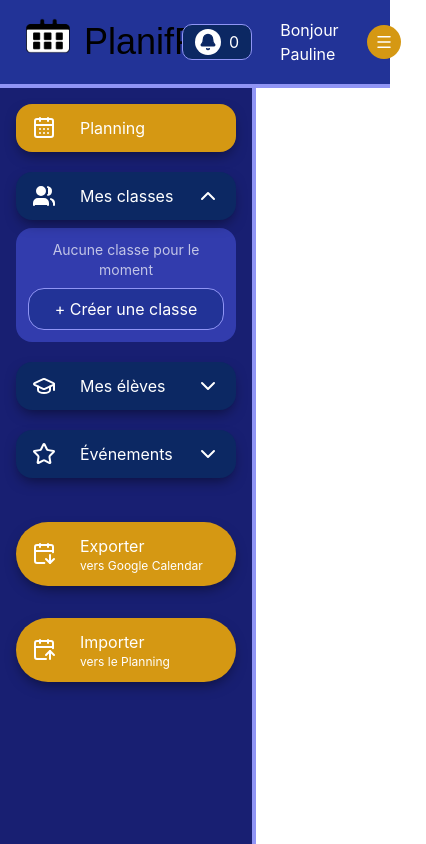
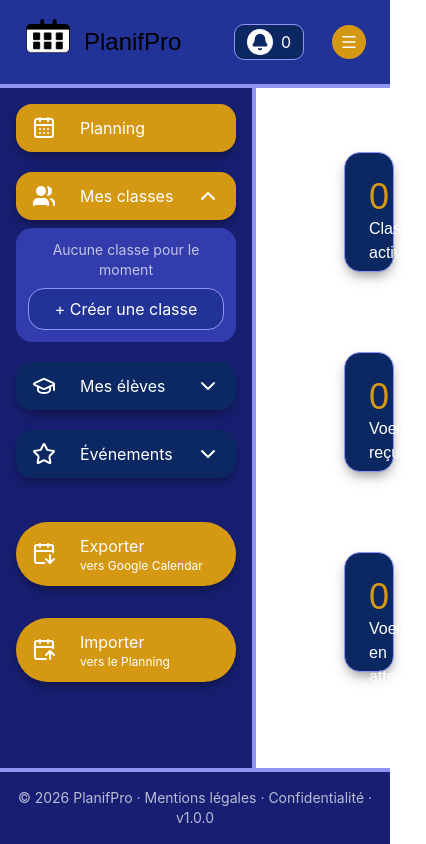
Before and after one commit to Pawnee33/PlanifPro, a React (Vite) app in the folder planifPro/frontend/: page /dashboard-prof in a window 390 px wide. Both pictures are taken after a click on the button "Mes classes". Shown: the whole page, 426 px wide, since content can reach past the window. Built offline with nearby package versions, Linux system fonts and the light colour scheme; no server answers; a web font is replaced by a local one.

Commit message:
feat: pied de page + cartes de stats + ajustements responsive

```diff
--- a/planifPro/frontend/dev-dist/sw.js
+++ b/planifPro/frontend/dev-dist/sw.js
@@ -81,7 +81,7 @@
     "revision": "3ca0b8505b4bec776b69afdba2768812"
   }, {
     "url": "index.html",
-    "revision": "0.0jb3uungk4"
+    "revision": "0.pt51s6iof5g"
   }], {});
   workbox.cleanupOutdatedCaches();
   workbox.registerRoute(new workbox.NavigationRoute(workbox.createHandlerBoundToURL("index.html"), {
--- a/planifPro/frontend/src/components/BarreLaterale.jsx
+++ b/planifPro/frontend/src/components/BarreLaterale.jsx
@@ -1,5 +1,6 @@
 import React from 'react'
 import { useState } from 'react'
+import SectionBarre from './ui/SectionBarre'
 import { Users, CalendarDays, CalendarArrowDown, CalendarArrowUp, GraduationCap, Star, ChevronDown, ChevronUp } from 'lucide-react'
 import logo from '../assets/logo.png'
 
@@ -22,65 +23,32 @@
 
                 {/* Bouton Mes classes */}
                 <div>
-                    <button
-                        onClick={() => setClassesOuvert(!classesOuvert)}
-                        className='flex items-center justify-between rounded-[16px] bg-bleu-nuit w-full px-4 py-3 text-white hover:brightness-110 transition backdrop-blur-sm shadow-[0_6px_14px_-4px_rgba(0,0,0,0.5)]'>
-                            <span className="flex items-center gap-6">
-                                <Users fill="currentColor"/>
-                                Mes classes
-                            </span>
-                            {classesOuvert ? <ChevronUp /> : <ChevronDown />}
-                    </button>
-                    {classesOuvert && (
-                        <div className="flex flex-col gap-2 bg-bleu-shadow rounded-[16px] p-3 mt-2">
-                            <p className="text-white/70 text-sm text-center">Aucune classe pour le moment</p>
-                            <button className="rounded-[16px] bg-bleu-roi px-4 py-2 border border-tracer-violet hover:scale-105 text-white">
-                                + Créer une classe
-                            </button>
-                        </div>
-                    )}
+                    <SectionBarre
+                    icone={<Users fill="currentColor" />}
+                    titre="Mes classes"
+                    messageVide="Aucune classe pour le moment"
+                    libelleBouton="+ Créer une classe"
+                    />
                 </div>
 
                 {/* Bouton Mes élèves */}
                 <div>
-                    <button
-                        onClick={() => setElevesOuvert(!elevesOuvert)}
-                        className='flex items-center justify-between rounded-[16px] bg-bleu-nuit w-full px-4 py-3 text-white hover:brightness-110 transition backdrop-blur-sm shadow-[0_6px_14px_-4px_rgba(0,0,0,0.5)]'>
-                            <span className="flex items-center gap-6">
-                                <GraduationCap />
-                                Mes élèves
-                            </span>
-                            {elevesOuvert ? <ChevronUp /> : <ChevronDown />}
-                    </button>
-                    {elevesOuvert && (
-                        <div className="flex flex-col gap-2 bg-bleu-shadow rounded-[16px] p-3 mt-2">
-                            <p className="text-white/70 text-sm text-center">Aucun élève pour le moment</p>
-                            <button className="rounded-[16px] bg-bleu-roi px-4 py-2 border border-tracer-violet hover:scale-105 text-white">
-                                + Inviter un élève
-                            </button>
-                        </div>
-                    )}
+                    <SectionBarre
+                    icone={<GraduationCap />}
+                    titre="Mes élèves"
+                    messageVide="Aucun élève pour le moment"
+                    libelleBouton="+ Inviter un élève"
+                    />
                 </div>
 
                 {/* Bouton Événements */}
                 <div>
-                    <button
-                    onClick={() => setEvenementsOuvert(!evenementsOuvert)}
-                        className='flex items-center justify-between rounded-[16px] bg-bleu-nuit w-full px-4 py-3 text-white hover:brightness-110 transition backdrop-blur-sm shadow-[0_6px_14px_-4px_rgba(0,0,0,0.5)]'>
-                            <span className="flex items-center gap-6">
-                                <Star />
-                                Événements
-                            </span>
-                            {evenementsOuvert ? <ChevronUp /> : <ChevronDown />}
-                    </button>
-                    {evenementsOuvert && (
-                        <div className="flex flex-col gap-2 bg-bleu-shadow rounded-[16px] p-3 mt-2">
-                            <p className="text-white/70 text-sm text-center">Aucun événement pour le moment</p>
-                            <button className="rounded-[16px] bg-bleu-roi px-4 py-2 border border-tracer-violet hover:scale-105 text-white">
-                                + Ajouter un événement
-                            </button>
-                        </div>
-                    )}
+                    <SectionBarre
+                    icone={<Star />}
+                    titre="Événements"
+                    messageVide="Aucun événement pour le moment"
+                    libelleBouton="+ Ajouter un événement"
+                    />
                 </div>
 
                 {/* Bouton exporter vers Google Calendar */}
--- a/planifPro/frontend/src/components/EnTete.jsx
+++ b/planifPro/frontend/src/components/EnTete.jsx
@@ -7,7 +7,7 @@
         <header className='flex items-center justify-between bg-bleu-roi border-b-[4px] border-tracer-violet px-6 py-3'>
             <div className="flex items-center gap-3">
                 <img src={logo} alt="Logo PlanifPro" className="h-12 w-auto mb-3 hover:scale-105" />
-                <span className="text-black font-logo text-4xl">PlanifPro</span>
+                <span className="text-black font-logo text-2xl md:text-4xl">PlanifPro</span>
             </div>
 
             <div className="flex items-center gap-7">
@@ -18,7 +18,7 @@
                     <span className="text-white">0</span>
                 </div>
 
-                <span className="text-white">Bonjour Pauline</span>
+                <span className="text-white hidden md:inline">Bonjour Pauline</span>
 
                 <div>
                     <button className="bg-or rounded-[30px] p-2 hover:scale-105">
--- a/planifPro/frontend/src/components/PiedDePage.jsx
+++ b/planifPro/frontend/src/components/PiedDePage.jsx
@@ -0,0 +1,9 @@
+function PiedDePage() {
+  return (
+    <footer className="bg-bleu-marine border-t-4 border-tracer-violet p-4 text-center text-white/70 text-sm">
+      © 2026 PlanifPro · Mentions légales · Confidentialité · v1.0.0
+    </footer>
+  )
+}
+
+export default PiedDePage
--- /dev/null
+++ b/planifPro/frontend/src/components/ui/CarteStat.jsx
@@ -0,0 +1,10 @@
+function CarteStat({ titre, valeur }) {
+  return (
+    <div className="w-full md:w-56 h-30 bg-bleu-nuit rounded-2xl m-6 p-6 px-6 shadow-[0_6px_14px_-4px_rgba(0,0,0,0.5)] border border-tracer-violet">
+      <p className="text-4xl text-or font-base">{valeur}</p>   {/* le chiffre, gros et doré */}
+      <p className="text-white font-base">{titre}</p>    {/* le libellé, blanc */}
+    </div>
+  )
+}
+
+export default CarteStat
--- /dev/null
+++ b/planifPro/frontend/src/components/ui/SectionBarre.jsx
@@ -0,0 +1,32 @@
+import { useState } from 'react'
+import { ChevronUp, ChevronDown } from 'lucide-react'
+
+function SectionBarre({ icone, titre, messageVide, libelleBouton }) {
+  const [ouvert, setOuvert] = useState(false)   // chaque section gère SON propre état
+
+  return (
+    <div>
+      <button
+        onClick={() => setOuvert(!ouvert)}
+        className={`flex items-center justify-between rounded-[16px] w-full px-4 py-3 text-white hover:brightness-110 transition shadow-[0_6px_14px_-4px_rgba(0,0,0,0.5)] ${ouvert ? 'bg-or' : 'bg-bleu-nuit'}`}
+      >
+        <span className="flex items-center gap-6">
+          {icone}
+          {titre}
+        </span>
+        {ouvert ? <ChevronUp /> : <ChevronDown />}
+      </button>
+
+      {ouvert && (
+        <div className="flex flex-col gap-2 bg-bleu-shadow rounded-[16px] p-3 mt-2">
+          <p className="text-white/70 text-sm text-center">{messageVide}</p>
+          <button className="rounded-[16px] bg-bleu-roi px-4 py-2 border border-tracer-violet hover:scale-105 text-white">
+            {libelleBouton}
+          </button>
+        </div>
+      )}
+    </div>
+  )
+}
+
+export default SectionBarre
--- a/planifPro/frontend/src/index.css
+++ b/planifPro/frontend/src/index.css
@@ -25,3 +25,23 @@
   font-display: swap;
   src: url(https://cdn.jsdelivr.net/fontsource/fonts/libertinus-sans@latest/latin-400-normal.woff2) format("woff2");
 }
+
+/* === Barre de défilement === */
+::-webkit-scrollbar {
+  width: 8px;
+  height: 8px;
+}
+
+::-webkit-scrollbar-thumb {
+  background-color: rgba(213, 151, 19, 0.037);
+  border-radius: 100px;
+}
+
+::-webkit-scrollbar-thumb:hover {
+  background-color: rgb(222, 194, 34);
+}
+
+::-webkit-scrollbar-track {
+  background: transparent;
+  min-height: 10px;
+}
--- a/planifPro/frontend/src/pages/DashboardProfesseur.jsx
+++ b/planifPro/frontend/src/pages/DashboardProfesseur.jsx
@@ -4,6 +4,8 @@
 import logo from '../assets/logo.png'
 import EnTete from '../components/EnTete'
 import BarreLaterale from '../components/BarreLaterale'
+import PiedDePage from '../components/PiedDePage'
+import CarteStat from '../components/ui/CarteStat'
 // Page de connexion — version d'interactivité.
 
 function DashboardProfesseur() {
@@ -13,10 +15,18 @@
         <EnTete />
       <div className="flex flex-1">
         <BarreLaterale />
-      <main className="flex-1">
-        {/* le contenu principal viendra ici (cartes + calendrier) */}
+      <main className="flex-1 min-w-0 p-10 pl-16">
+        {/* Carte notifications classes et voeux */}
+        <div className="flex flex-wrap gap-8">
+          <CarteStat titre="Classes actives" valeur={0} />
+          <CarteStat titre="Voeux reçu" valeur={0} />
+          <CarteStat titre="Voeux en attente" valeur={0} />
+        </div>
       </main>
       </div>
+        <div className="flex flex-col min-b-screen">
+          <PiedDePage />
+        </div>
       </div>
     </div>
   )
```
